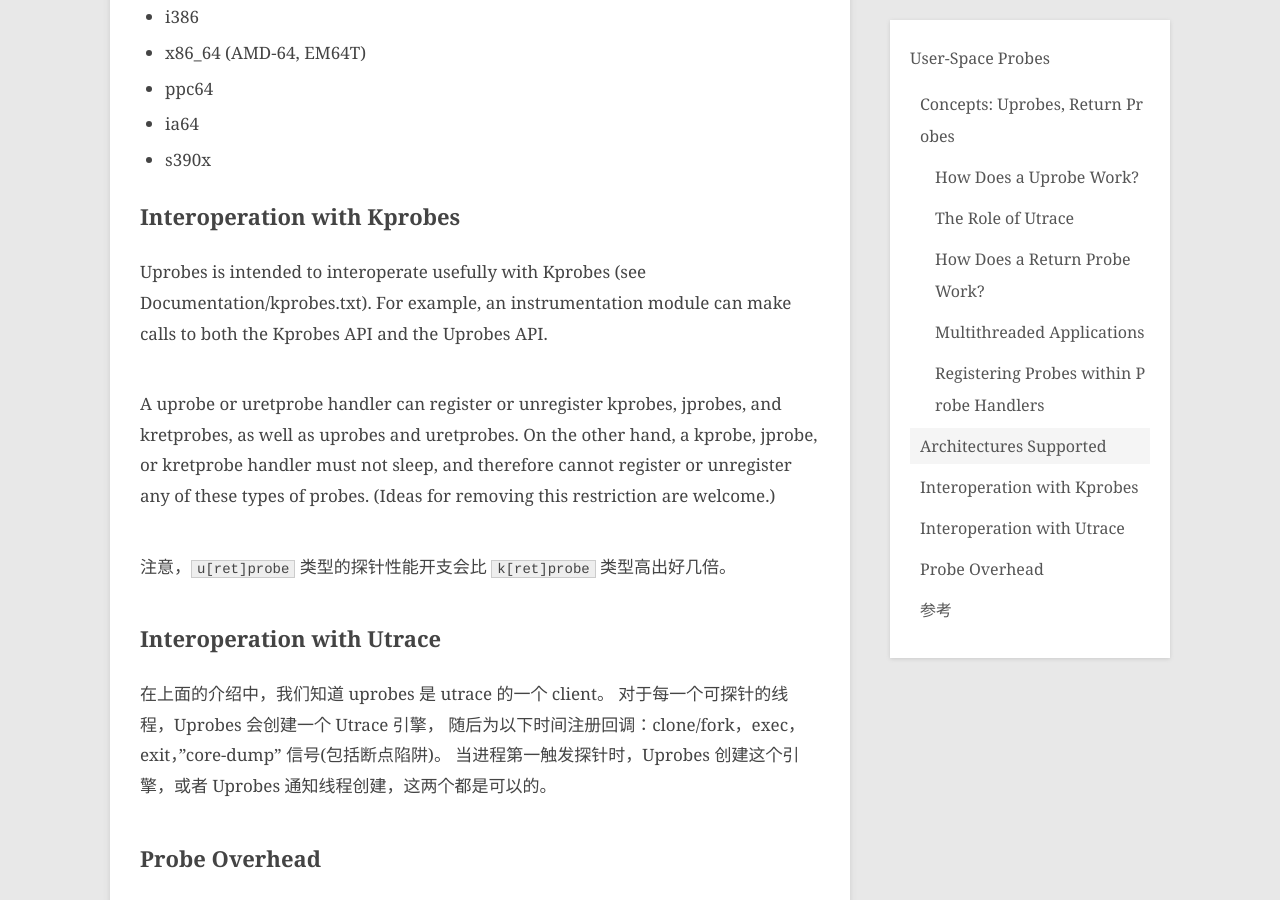
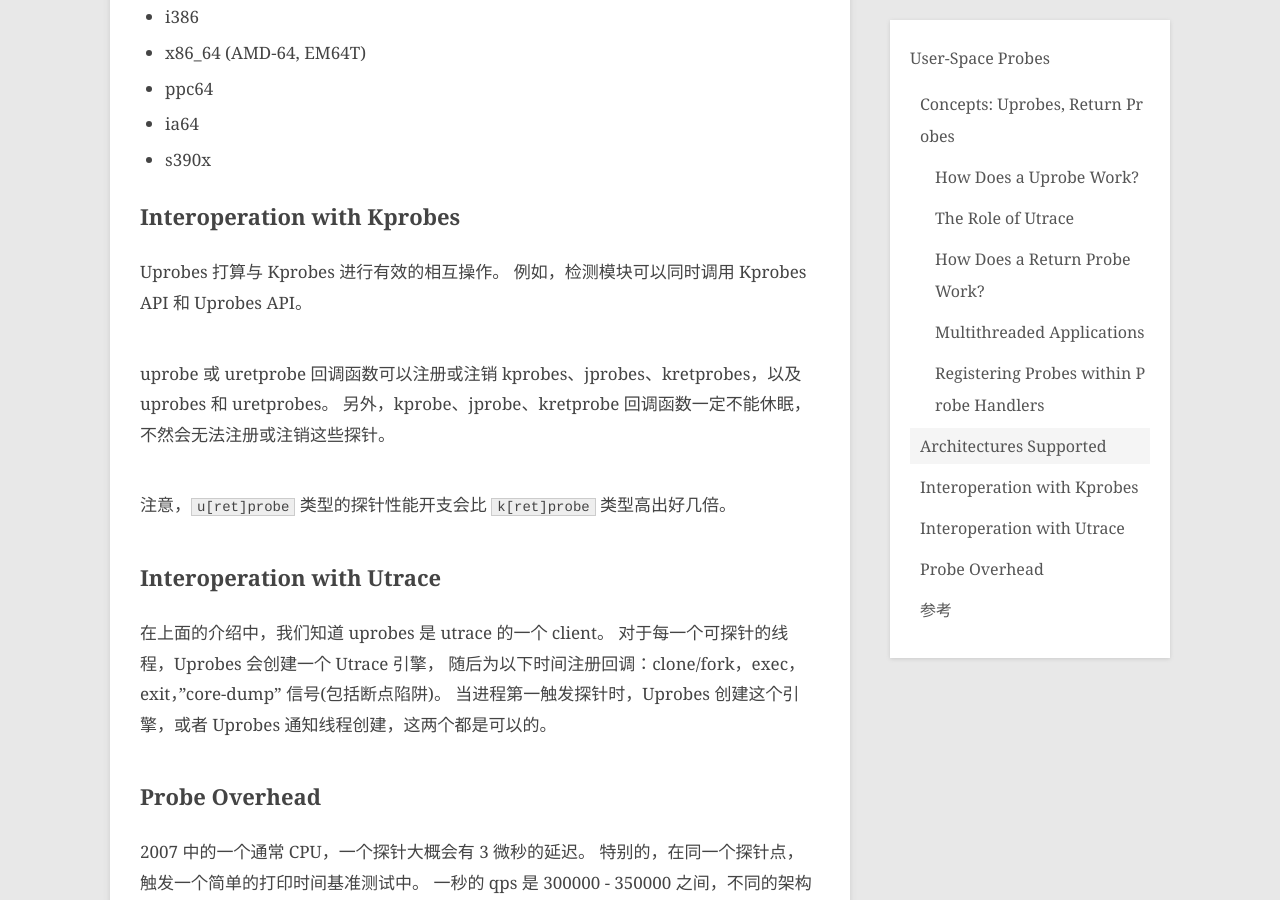
Before and after one commit to hushi55/hushi55.github.io, a Jekyll site: the page built from _posts/code/2021-05-18-User-Space-Probes.md, in a window 1280 px wide and 900 px high, scrolled down 2920 px. Built offline with Jekyll 4.4.1, drawn with Linux system fonts in a browser that asks for light colours; comment, search, counter and statistics services are not loaded.

Commit message:
modify blogs

```diff
--- a/_posts/code/2021-05-18-User-Space-Probes.md
+++ b/_posts/code/2021-05-18-User-Space-Probes.md
@@ -92,16 +92,11 @@ uprobes 和 uretprobes 当前支持的架构有：
 - s390x
 
 ## Interoperation with Kprobes
+Uprobes 打算与 Kprobes 进行有效的相互操作。
+例如，检测模块可以同时调用 Kprobes API 和 Uprobes API。
 
-Uprobes is intended to interoperate usefully with Kprobes (see
-Documentation/kprobes.txt).  For example, an instrumentation module
-can make calls to both the Kprobes API and the Uprobes API.
-
-A uprobe or uretprobe handler can register or unregister kprobes,
-jprobes, and kretprobes, as well as uprobes and uretprobes.  On the
-other hand, a kprobe, jprobe, or kretprobe handler must not sleep, and
-therefore cannot register or unregister any of these types of probes.
-(Ideas for removing this restriction are welcome.)
+uprobe 或 uretprobe 回调函数可以注册或注销 kprobes、jprobes、kretprobes，以及 uprobes 和 uretprobes。
+另外，kprobe、jprobe、kretprobe 回调函数一定不能休眠，不然会无法注册或注销这些探针。
 
 注意，`u[ret]probe` 类型的探针性能开支会比 `k[ret]probe` 类型高出好几倍。
 
```
